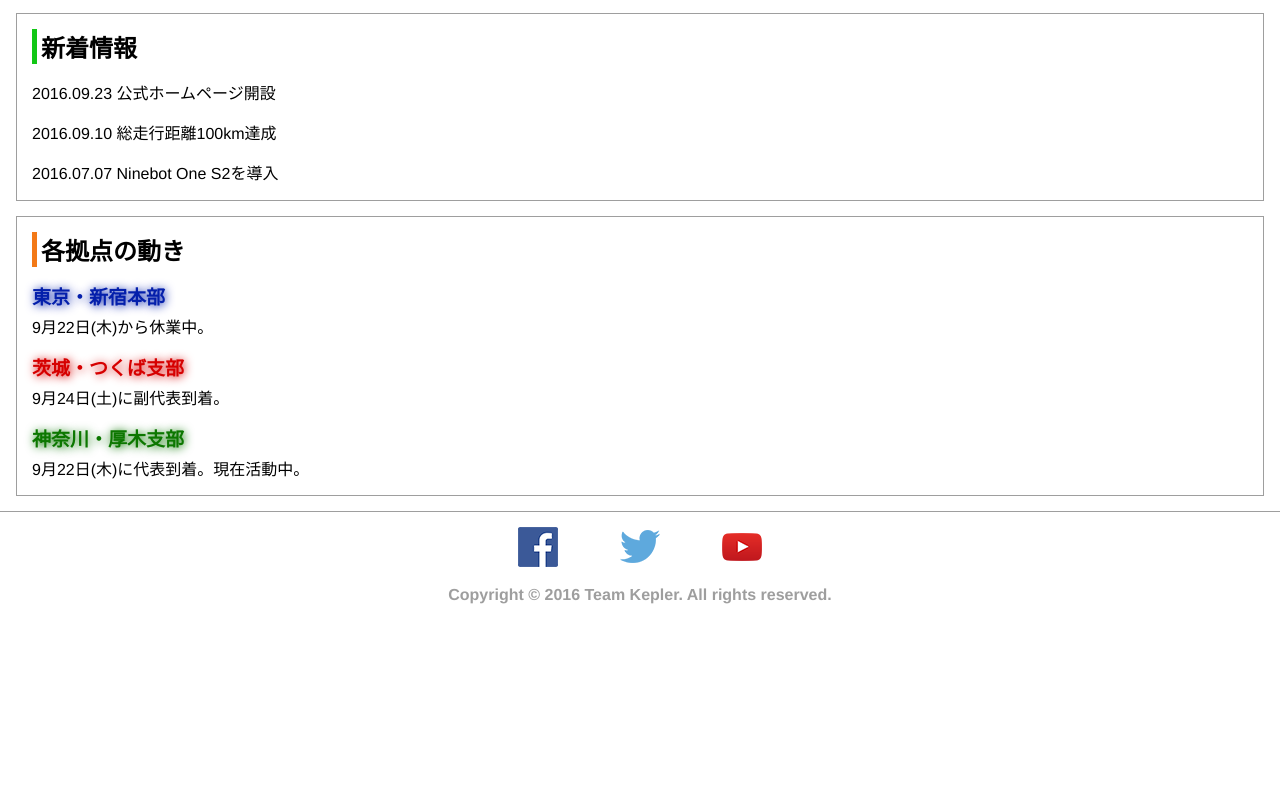
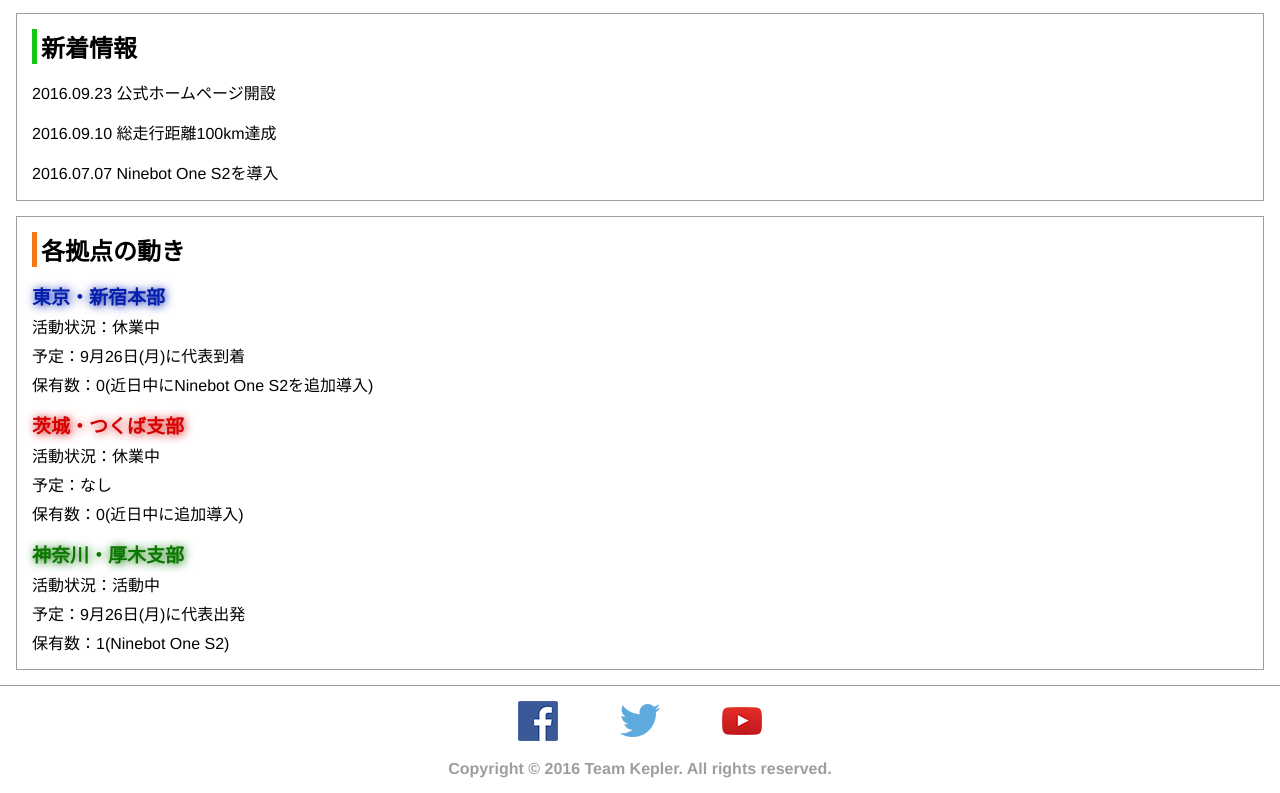
Before and after one commit to yohanesu/teamkepler_website, a plain HTML site: page index.html in a window 1280 px wide. Shown: the part 540-1333 px from the top of the page. Before the commit the page ends 1159 px from the top, so only its background shows below. Drawn offline with Linux system fonts and the light colour scheme.

Commit message:
Added branch-info

```diff
--- a/index.html
+++ b/index.html
@@ -35,15 +35,21 @@
   <h2>各拠点の動き</h2>
   <section id="branch-shinjuku" class="section-branch">
     <h3>東京・新宿本部</h3>
-    <p>9月22日(木)から休業中。</p>
+    <p>活動状況：休業中</p>
+    <p>予定：9月26日(月)に代表到着</p>
+    <p>保有数：0(近日中にNinebot One S2を追加導入)</p>
   </section>
   <section id="branch-tsukuba" class="section-branch">
     <h3>茨城・つくば支部</h3>
-    <p>9月24日(土)に副代表到着。</p>
+    <p>活動状況：休業中</p>
+    <p>予定：なし</p>
+    <p>保有数：0(近日中に追加導入)</p>
   </section>
   <section id="branch-atsugi" class="section-branch">
     <h3>神奈川・厚木支部</h3>
-    <p>9月22日(木)に代表到着。現在活動中。</p>
+    <p>活動状況：活動中</p>
+    <p>予定：9月26日(月)に代表出発</p>
+    <p>保有数：1(Ninebot One S2)</p>
   </section>
 </div>
 <footer>
```
